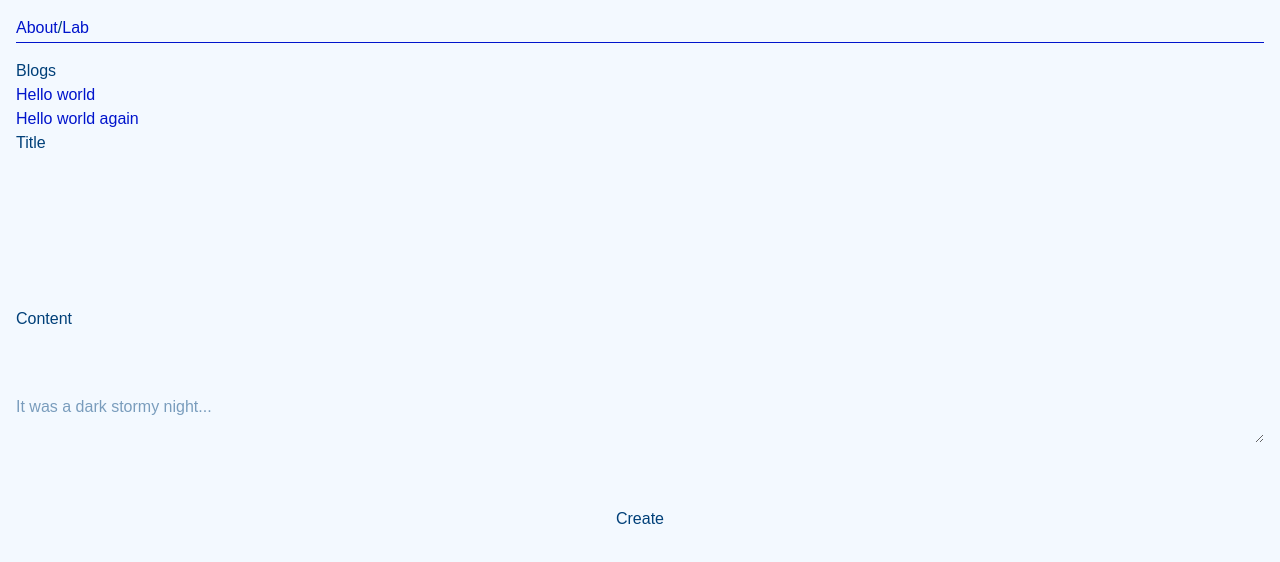
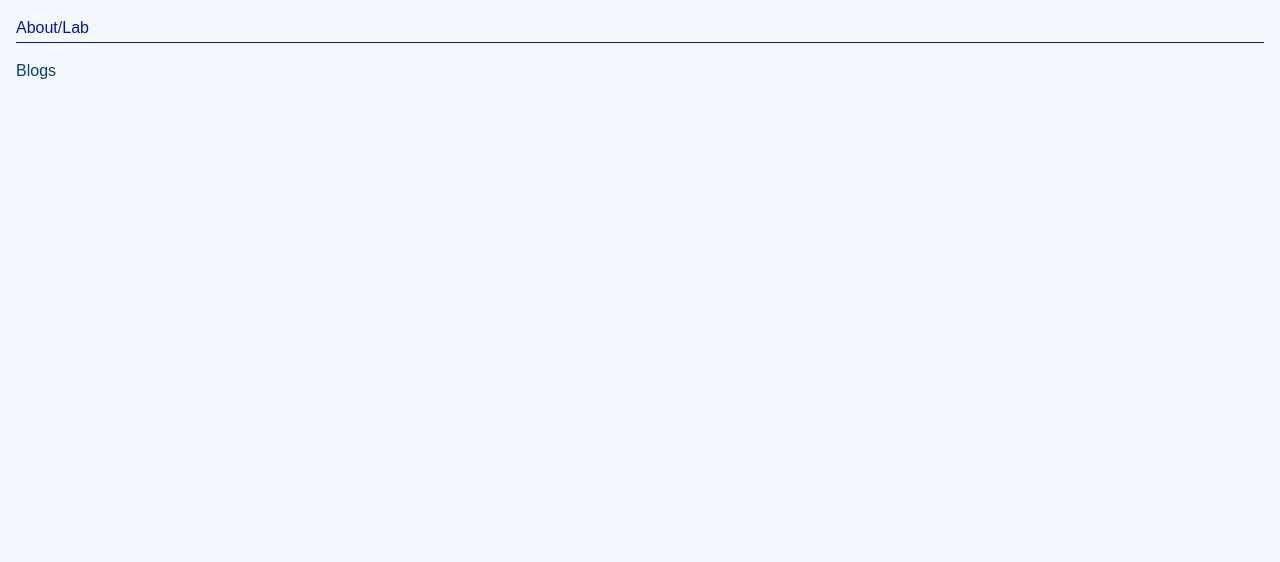
Before and after one commit to stanley-xu/stanley-xu.github.io, a Next.js app: page /blog in a window 1280 px wide. Shown: the top 562 px of the page. Built offline with nearby package versions, Linux system fonts and the light colour scheme.

Commit message:
Remove leftover tutorial code

```diff
--- a/src/app/blog/page.tsx
+++ b/src/app/blog/page.tsx
@@ -1,25 +1,22 @@
-import { getPosts, createPost } from "@/lib/posts";
-import { Form } from "@/ui/form";
-import { Posts } from "@/ui/post";
 import { Suspense } from "react";
 
 export default async function Page() {
   // const posts = getPosts()
-  const posts = new Promise<Awaited<ReturnType<typeof getPosts>>>((resolve) => {
-    setTimeout(() => {
-      resolve(getPosts());
-    }, 2000); // 2 second delay
-  });
+  // const posts = new Promise<Awaited<ReturnType<typeof getPosts>>>((resolve) => {
+  //   setTimeout(() => {
+  //     resolve(getPosts());
+  //   }, 2000); // 2 second delay
+  // });
 
   return (
     <>
       <Suspense fallback={<div>Loading...</div>}>
         <section>
           <h3>Blogs</h3>
-          <Posts posts={posts} />
+          {/* <Posts posts={posts} /> */}
         </section>
       </Suspense>
-      <form action={createPost} className="flex flex-col gap-4">
+      {/* <form action={createPost} className="flex flex-col gap-4">
         <label htmlFor="title">Title</label>
         <input type="text" name="title" />
         <label htmlFor="content">Content</label>
@@ -29,7 +26,7 @@ export default async function Page() {
           placeholder="It was a dark stormy night..."
         />
         <button type="submit">Create</button>
-      </form>
+      </form> */}
     </>
   );
 }
--- a/src/app/global-error.tsx
+++ b/src/app/global-error.tsx
@@ -12,6 +12,7 @@ export default function GlobalError({
     <html>
       <body>
         <h2>Something went wrong!</h2>
+        <p>{error.message}</p>
         <button onClick={() => reset()}>Try again</button>
       </body>
     </html>
--- a/src/app/lab/layout.tsx
+++ b/src/app/lab/layout.tsx
@@ -1,4 +1,6 @@
-export default function LabLayout({ children }) {
+import { ReactNode } from "react";
+
+export default function LabLayout({ children }: { children: ReactNode }) {
   return (
     <section
       style={{
--- a/src/app/lib/posts.ts
+++ /dev/null
@@ -1,77 +0,0 @@
-"use server";
-
-import { revalidatePath } from "next/cache";
-import { redirect } from "next/navigation";
-
-export interface Post {
-  id: number;
-  slug: string;
-  title: string;
-  content: string;
-}
-
-// In-memory posts
-const POSTS = {
-  headId: 2,
-  data: [
-    {
-      id: 1,
-      slug: "hello-world",
-      title: "Hello world",
-      content: "Post 1",
-    },
-    {
-      id: 2,
-      slug: "hello-world-again",
-      title: "Hello world again",
-      content: "Post 2",
-    },
-  ],
-};
-
-export async function getPosts(): Promise<Post[]> {
-  return Promise.resolve(POSTS.data);
-}
-
-const slugify = (title: string) =>
-  title
-    .split(" ")
-    .map((token) => token.toLowerCase())
-    .join("-");
-
-function ensureString(value: FormDataEntryValue | null): string {
-  if (value === null) throw new Error("Required value is missing");
-  if (value instanceof File) throw new Error("Expected string but got File");
-  return value;
-}
-
-export async function createPost(formData: FormData) {
-  const title = ensureString(formData.get("title"));
-  const content = ensureString(formData.get("content"));
-
-  const slug = slugify(title);
-  const newHeadId = POSTS.headId + 1;
-  const newPost: Post = {
-    id: newHeadId,
-    title,
-    slug,
-    content,
-  };
-
-  console.log({ newPost });
-
-  POSTS.headId = newHeadId;
-  POSTS.data.push(newPost);
-
-  // return Promise.resolve(newPost)
-  revalidatePath("/blog");
-  redirect("/blog");
-}
-
-export async function createError(prevState: any, formData: FormData) {
-  return { message: "Failed!" };
-}
-
-export async function getPostBySlug(slug: string) {
-  return POSTS.data.find((post) => post.slug === slug);
-}
--- a/src/app/ui/form.tsx
+++ /dev/null
@@ -1,26 +0,0 @@
-"use client";
-
-import { useActionState } from "react";
-import { createError } from "@/lib/posts";
-
-const initialState = {
-  message: "",
-};
-
-export function Form() {
-  const [state, formAction, pending] = useActionState(
-    createError,
-    initialState,
-  );
-
-  return (
-    <form action={formAction}>
-      <label htmlFor="title">Title</label>
-      <input type="text" id="title" name="title" required />
-      <label htmlFor="content">Content</label>
-      <textarea id="content" name="content" required />
-      {state?.message && <p aria-live="polite">{state.message}</p>}
-      <button disabled={pending}>Create Post</button>
-    </form>
-  );
-}
--- a/src/app/ui/post.tsx
+++ /dev/null
@@ -1,36 +0,0 @@
-"use client";
-
-import type { Post } from "@/lib/posts";
-import Link from "next/link";
-import { use } from "react";
-
-interface PostProps {
-  key: number;
-  post: Post;
-}
-
-export function Post({ post }: PostProps) {
-  return (
-    <div>
-      <p>{post.content}</p>
-    </div>
-  );
-}
-
-export function Posts({
-  posts: postsPromise,
-}: {
-  posts: Promise<ReadonlyArray<Post>>;
-}) {
-  const posts = use(postsPromise);
-
-  return (
-    <ul>
-      {posts.map((post) => (
-        <li key={post.slug}>
-          <Link href={`/blog/${post.slug}`}>{post.title}</Link>
-        </li>
-      ))}
-    </ul>
-  );
-}
```
